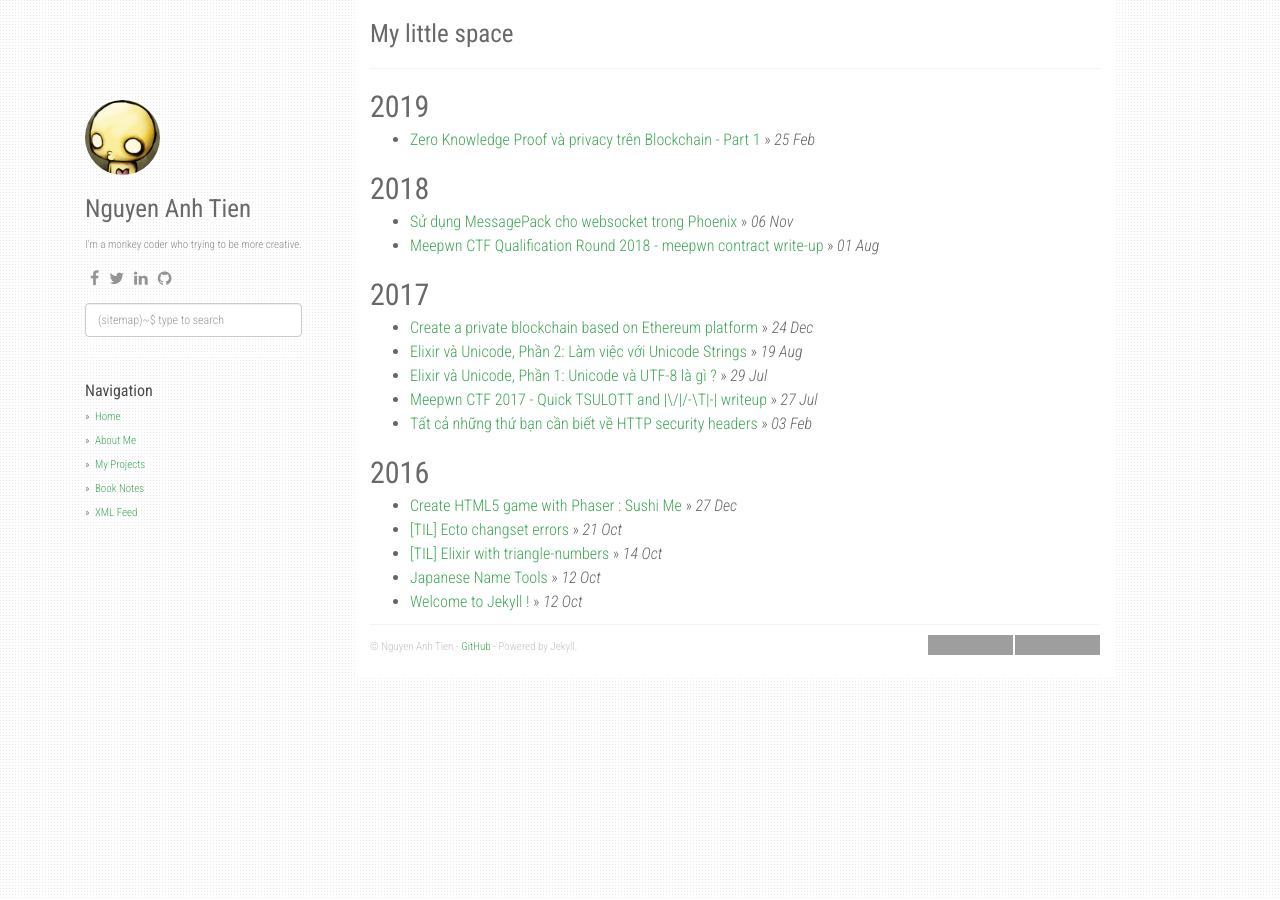
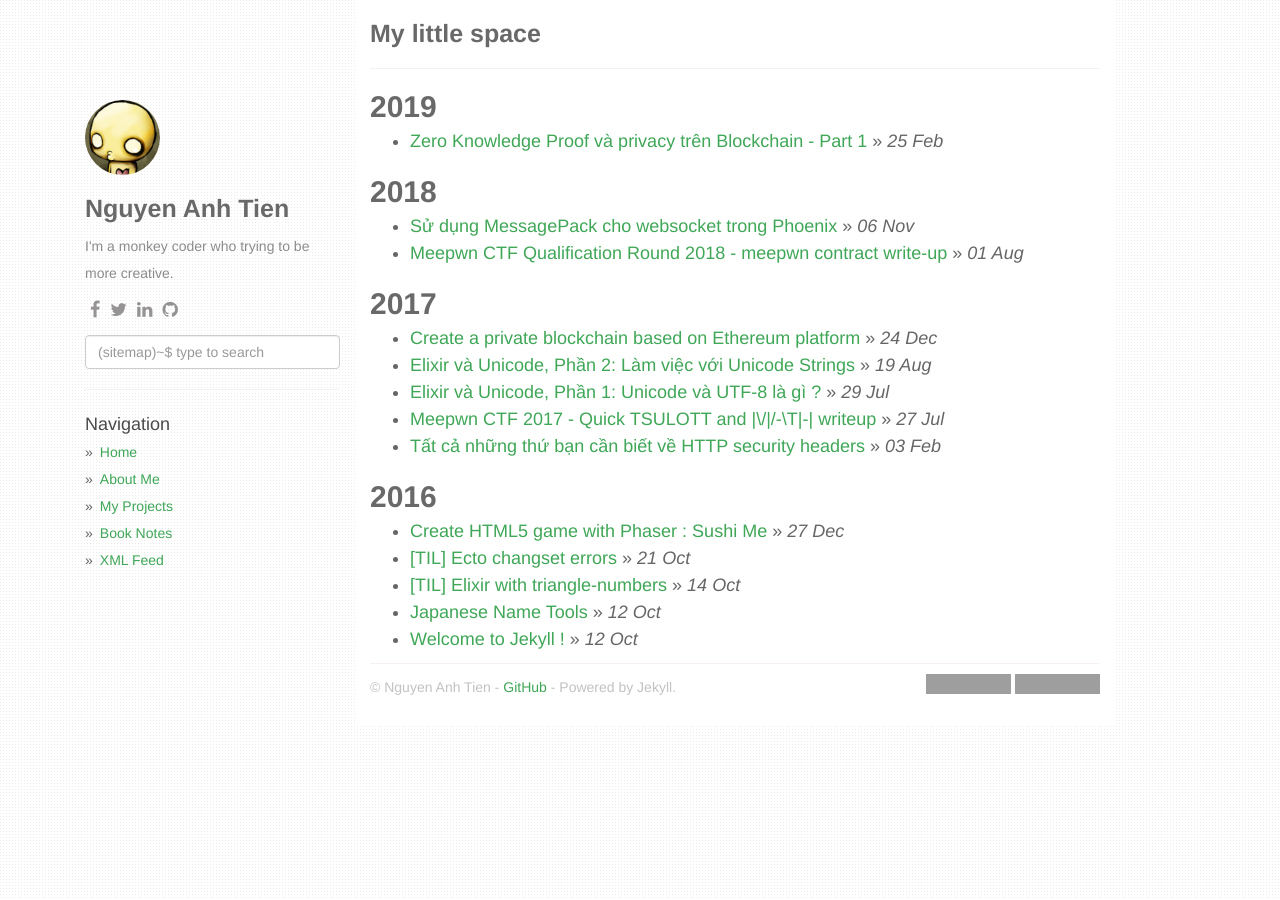
Before and after one commit to vigov5/vigov5.github.io, a Jekyll site: the page built from index.html, in a window 1280 px wide. Built offline with Jekyll 4.4.1, drawn with Linux system fonts in a browser that asks for light colours; nearby versions of some CDN libraries; the list of posts is cut into pages by our own code; grey boxes are pictures that could not be loaded.

Commit message:
Tweak font

```diff
--- a/static/css/main.css
+++ b/static/css/main.css
@@ -1,9 +1,8 @@
 body {
-  font-family: "Roboto Condensed", Arial, sans-serif;
   background: url("/static/img/subtle_dots.png");
   line-height: 1.5em;
   font-weight: 300;
-  font-size: 16px;
+  font-size: 18px;
   color: #666;
 }
 hr {
@@ -16,11 +15,11 @@
 span.time, span.categories {
   color: #ADADAD;
   margin-bottom: 5px;
-  font-size: 11px;
+  font-size: 14px;
 }
 h1, h2, h3 {
   color: #696969;
-  font-weight: normal;
+  font-weight: 600;
 }
 h1 {
   margin-bottom: 10px;
@@ -62,7 +61,7 @@
   color: #FFF;
   overflow-x: auto;
   font-family: Menlo, Monaco, Consolas, 'Courier New', monospace;
-  font-size: 12px;
+  font-size: 14px;
   border: none;
 }
 div.content .highlight {
@@ -76,7 +75,7 @@
   margin-bottom: 3em;
   padding-top: 10px;
   color: #C2C2C2;
-  font-size: 11px;
+  font-size: 14px;
   bottom: 0;
   padding-bottom: 10px;
 }
@@ -84,11 +83,11 @@
 /* Left column */
 div.col-sm-3 {
   margin-top: 100px;
-  font-size: 11px;
+  font-size: 14px;
   color: #666;
 }
 div.col-sm-3 strong {
-  font-size: 16px;
+  font-size: 18px;
   color: #4A4A4A;
   font-weight: normal;
 }
@@ -141,7 +140,7 @@
   margin: 0 5px;
 }
 .social li a {
-  font-size: 16px;
+  font-size: 18px;
   color: #969394;
 }
 .social li a:hover {
--- a/static/css/projects.css
+++ b/static/css/projects.css
@@ -14,7 +14,7 @@
 }
 
 span.tags {
-  font-size: 10px;
+  font-size: 14px;
   border-bottom: 1px #888 dotted;
   margin: 0 5px;
 }
@@ -30,6 +30,7 @@
   width: 100%;
 }
 .project-footer .project-link {
+  font-size: 14px;
   display: inline-block;
   position: relative;
   float: left;
@@ -39,7 +40,7 @@
   display: inline-block;
   position: relative;
   float: right;
-  font-size: 13px;
+  font-size: 14px;
   font-style: italic;
 }
 .project-inner > a {
--- a/static/css/super-search.css
+++ b/static/css/super-search.css
@@ -4,8 +4,7 @@
 */
 
 input#js-search__input {
-  font-size: 12px;
-  font-family: "Roboto Condensed", Arial, sans-serif;
+  font-size: 14px;
 }
 .is-active .search__input {
   transform: translateY(0);
```
